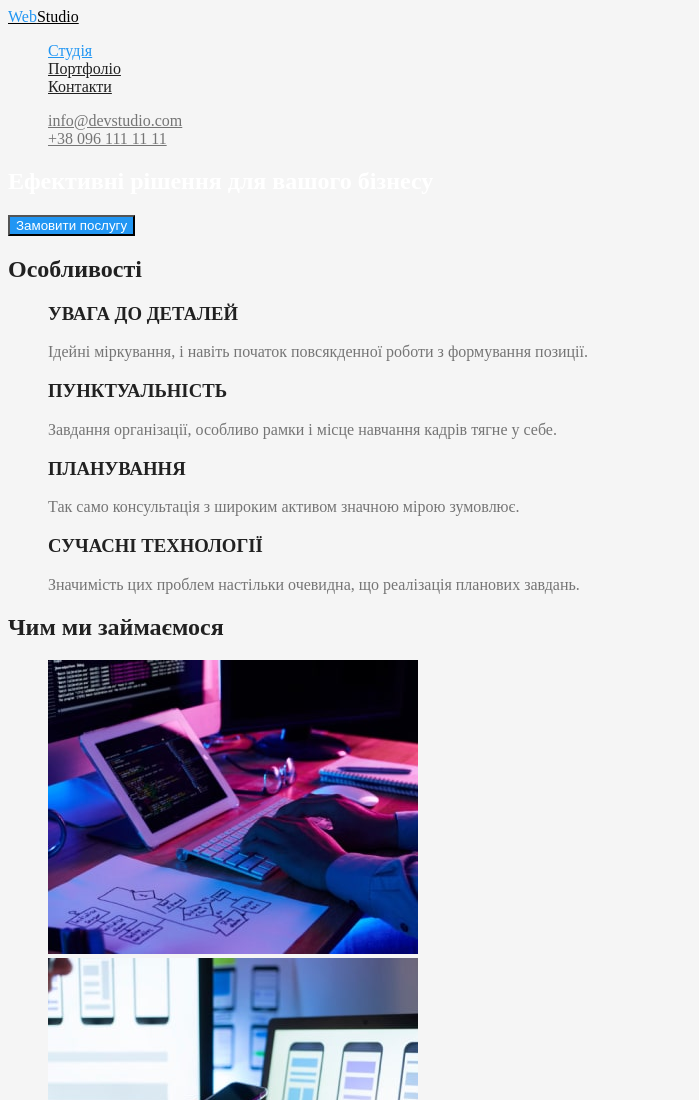
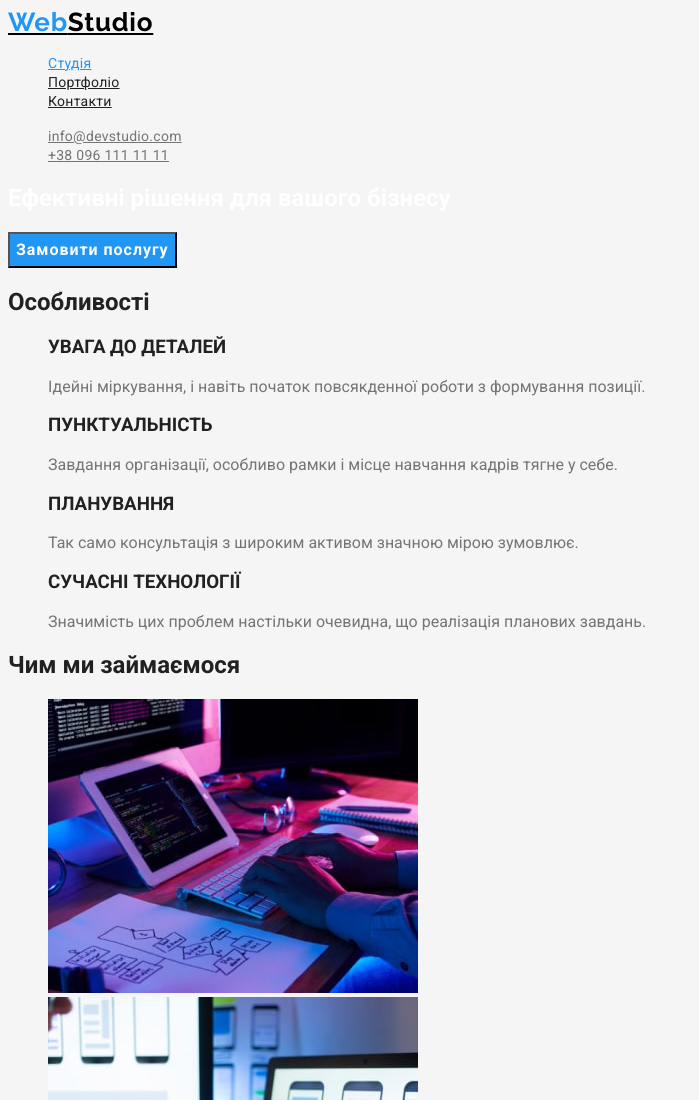
Before and after one commit to NataliaNazarenko/goit-markup-hw-02, a plain HTML site: page index.html in a window 1280 px wide. Shown: the top 1100 px of the page, without its empty margins (0-699 px from the left). Drawn offline with Linux system fonts and the light colour scheme.

Commit message:
працюємо з css

```diff
--- a/css/styles.css
+++ b/css/styles.css
@@ -7,10 +7,15 @@
 body {
   background-color: #f5f5f5;
   color: var(--primari-text-color);
+  font-family: Roboto, sans-serif;
 }
 
 .logo {
   color: #000000;
+  font-family: Raleway, sans-serif;
+  font-size: 26px;
+  line-height: 1.11;
+  letter-spacing: 0.03em;
 }
 
 .logo > span {
@@ -23,6 +28,9 @@ body {
 
 .menu-nav .link {
   color: var(--primari-text-color);
+  font-size: 14px;
+  line-height: 1.1;
+  letter-spacing: 0.02em;
 }
 
 .menu-nav .link:hover,
@@ -36,6 +44,9 @@ body {
 
 .contact .link {
   color: var(--title-text-color);
+  font-size: 14px;
+  line-height: 1.1;
+  letter-spacing: 0.02em;
 }
 
 .contact .link:hover,
@@ -78,4 +89,12 @@ body {
 .btn-primary {
   background-color: var(--accent-color);
   color: #ffffff;
+  font-family: inherit;
+  font-weight: 700;
+  font-size: 16px;
+  line-height: 1.9;
+  display: flex;
+  align-items: center;
+  text-align: center;
+  letter-spacing: 0.06em;
 }
--- a/index.html
+++ b/index.html
@@ -5,6 +5,12 @@
     <meta http-equiv="X-UA-Compatible" content="IE=edge" />
     <meta name="viewport" content="width=device-width, initial-scale=1.0" />
     <title>WebStudio</title>
+    <link rel="preconnect" href="https://fonts.googleapis.com" />
+    <link rel="preconnect" href="https://fonts.gstatic.com" crossorigin />
+    <link
+      href="https://fonts.googleapis.com/css2?family=Raleway:wght@700&family=Roboto:wght@400;500;700;900&display=swap"
+      rel="stylesheet"
+    />
     <link rel="stylesheet" href="./css/styles.css" />
   </head>
 
```
